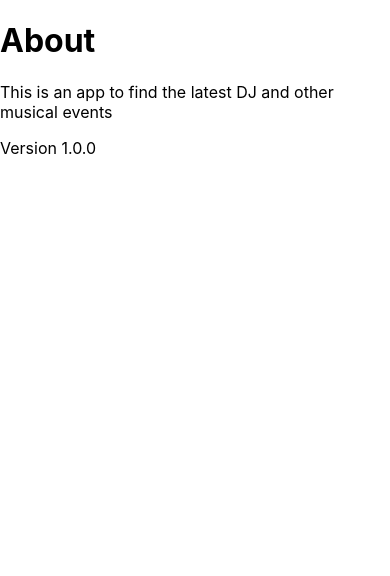
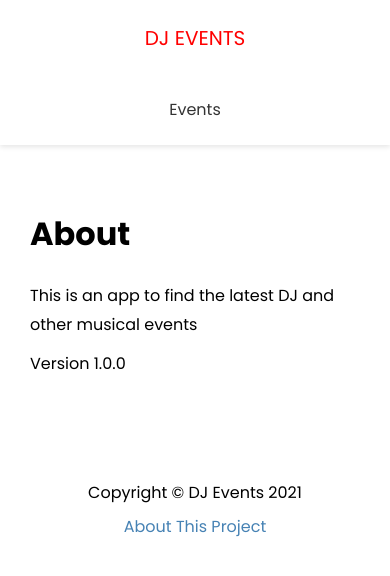
Before and after one commit to SanketsCode/NextJS-Projects, a Next.js app in the folder DJ-Events/dj-events-frontend/: page /about in a window 390 px wide. Shown: the top 576 px of the page. Built offline with nearby package versions, Linux system fonts and the light colour scheme.

Commit message:
Creation Layout header and footer are done

```diff
--- /dev/null
+++ b/DJ-Events/dj-events-frontend/components/Footer.js
@@ -0,0 +1,16 @@
+import Link from 'next/link';
+import styles from '../styles/Footer.module.css';
+
+
+export default function Footer() {
+  return (
+    <footer className={styles.footer}>
+        <p>Copyright &copy; DJ Events 2021</p>
+        <p>
+            <Link href='/about'>
+                About This Project
+            </Link>
+        </p>
+    </footer>
+  )
+}
--- /dev/null
+++ b/DJ-Events/dj-events-frontend/components/Header.js
@@ -0,0 +1,21 @@
+import Link from "next/link";
+import styles from '../styles/Header.module.css';
+
+export default function Header() {
+  return (
+   <header className={styles.header}>
+        <div className={styles.logo}>
+            <Link href='/'>
+                DJ EVENTS
+            </Link>
+        </div>
+        <nav>
+            <ul>
+                <li>
+                    <Link href="/">Events</Link>
+                </li>
+            </ul>
+        </nav>
+   </header>
+  )
+}
--- /dev/null
+++ b/DJ-Events/dj-events-frontend/components/Layout.js
@@ -0,0 +1,29 @@
+import Head from 'next/head'
+import React from 'react'
+import styles from '../styles/Layout.module.css';
+import Footer from './Footer';
+import Header from './Header';
+
+export default function Layout({title,keywords,description,children}) {
+  return (
+    <div>
+        <Head>
+            <title>{title}</title>
+            <meta name='description' content={description} />
+            <meta name="keywords" content={keywords} />
+        </Head>
+        <Header />
+        <div className={styles.container}>
+        {children}
+        </div>
+        <Footer />
+    </div>
+  )
+}
+
+
+Layout.defaultProps = {
+    title : 'DJ Events | Find the hottest parties',
+    description : 'Find the latest DJ and other musical events',
+    keywords : 'music,dj,events'
+}
--- a/DJ-Events/dj-events-frontend/pages/about.js
+++ b/DJ-Events/dj-events-frontend/pages/about.js
@@ -1,12 +1,14 @@
-import React from 'react'
+import Layout from "../components/Layout"
+
 
 export default function about() {
   return (
-    <div>
+    <Layout title="About DJ Events">
 
         <h1>About</h1>
         <p>This is an app to find the latest DJ and other musical events</p>
         <p>Version 1.0.0</p>
-    </div>
+
+        </Layout>
   )
 }
--- /dev/null
+++ b/DJ-Events/dj-events-frontend/styles/Footer.module.css
@@ -0,0 +1,8 @@
+.footer {
+  margin: 100px 0 40px;
+  text-align: center;
+}
+
+.footer p {
+  margin: 5px 0;
+}
--- /dev/null
+++ b/DJ-Events/dj-events-frontend/styles/Header.module.css
@@ -0,0 +1,56 @@
+.header {
+  display: flex;
+  justify-content: space-between;
+  align-items: center;
+  background: #fff;
+  color: #333;
+  height: 60px;
+  padding: 0 30px;
+  box-shadow: 0 2px 5px rgba(0, 0, 0, 0.1);
+}
+
+.header a {
+  color: #333;
+  margin-right: 20px;
+}
+
+.header a:hover {
+  color: #000;
+}
+.header ul {
+  display: flex;
+  align-items: center;
+  justify-content: center;
+  list-style: none;
+}
+
+.logo {
+  color: red;
+  font-size: 20px;
+  text-transform: uppercase;
+}
+
+.logo a {
+  color: red;
+}
+
+@media (max-width: 768px) {
+  .header {
+    flex-direction: column;
+    height: auto;
+  }
+
+  .header ul {
+    margin: 20px 0;
+    flex-direction: column;
+    text-align: center;
+  }
+
+  .header a {
+    margin-right: 0;
+  }
+
+  .logo {
+    margin: 20px 0;
+  }
+}
--- /dev/null
+++ b/DJ-Events/dj-events-frontend/styles/Layout.module.css
@@ -0,0 +1,5 @@
+.container {
+  margin: 60px auto;
+  max-width: 960px;
+  padding: 0 30px;
+}
--- a/DJ-Events/dj-events-frontend/styles/globals.css
+++ b/DJ-Events/dj-events-frontend/styles/globals.css
@@ -1,26 +1,66 @@
+@import url('https://fonts.googleapis.com/css2?family=Poppins:wght@300;400;500;600;700&display=swap');
+
+* {
+  box-sizing: border-box;
+  margin: 0;
+  padding: 0;
+}
+
 html,
 body {
-  padding: 0;
-  margin: 0;
-  font-family: -apple-system, BlinkMacSystemFont, Segoe UI, Roboto, Oxygen,
-    Ubuntu, Cantarell, Fira Sans, Droid Sans, Helvetica Neue, sans-serif;
+  font-family: 'Poppins', sans-serif;
+  line-height: 1.8;
 }
 
 a {
-  color: inherit;
   text-decoration: none;
+  color: steelblue;
 }
 
-* {
-  box-sizing: border-box;
+p {
+  margin: 10px 0;
 }
 
-@media (prefers-color-scheme: dark) {
-  html {
-    color-scheme: dark;
-  }
-  body {
-    color: white;
-    background: black;
-  }
+h1 {
+  margin-bottom: 20px;
 }
+
+.btn {
+  display: inline-block;
+  background: red;
+  color: #fff;
+  padding: 10px 20px;
+  cursor: pointer;
+  border: 0;
+  border-radius: 5px;
+}
+
+.btn:hover {
+  opacity: 0.9;
+}
+
+.btn-secondary {
+  font: inherit;
+  font-size: 13px;
+  background: #000;
+  color: #fff !important;
+  border: 0;
+  border-radius: 5px;
+  padding: 5px 15px;
+  margin: 0 20px;
+  cursor: pointer;
+}
+
+.btn-secondary:hover {
+  opacity: 0.8;
+}
+
+.btn-icon {
+  display: flex;
+  align-items: center;
+  justify-content: center;
+}
+
+.btn-icon svg {
+  margin-right: 5px;
+}
```
Also changed, not shown: DJ-Events/dj-events-frontend/pages/events/[slug].js (+14 -3 lines), DJ-Events/dj-events-frontend/pages/events/index.js (+4 -3 lines), DJ-Events/dj-events-frontend/pages/index.js (+5 -65 lines), DJ-Events/dj-events-frontend/styles/Home.module.css (deleted, +0 -129 lines).
